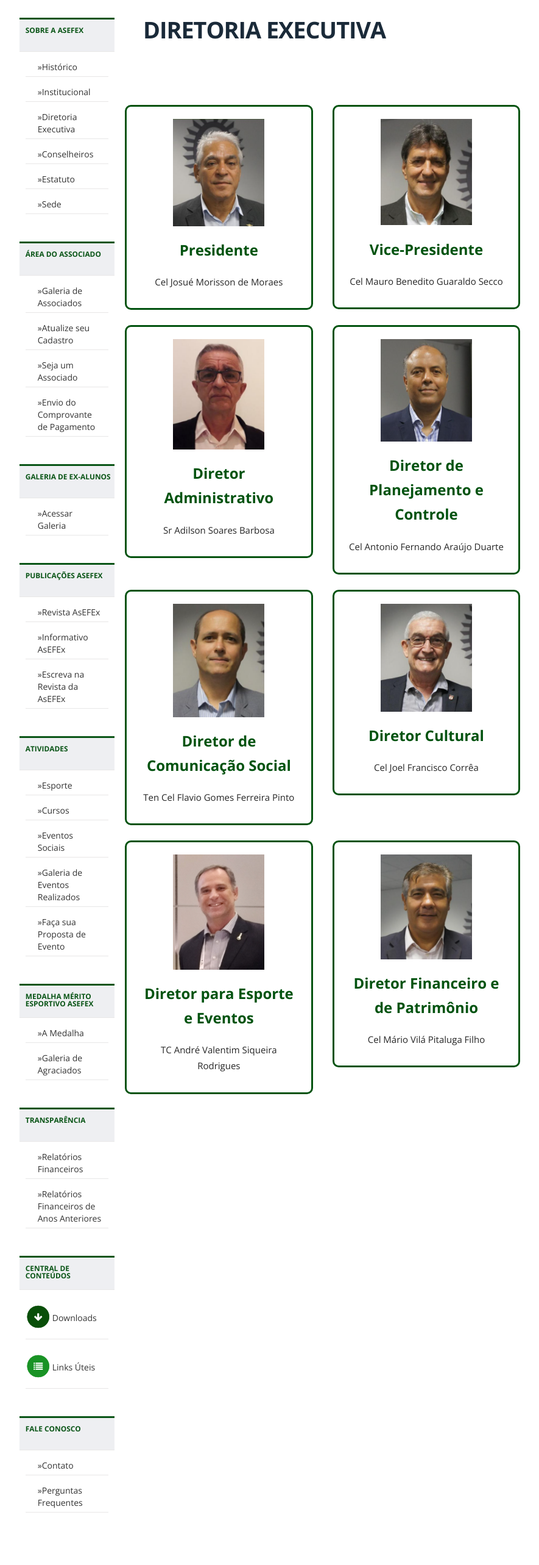
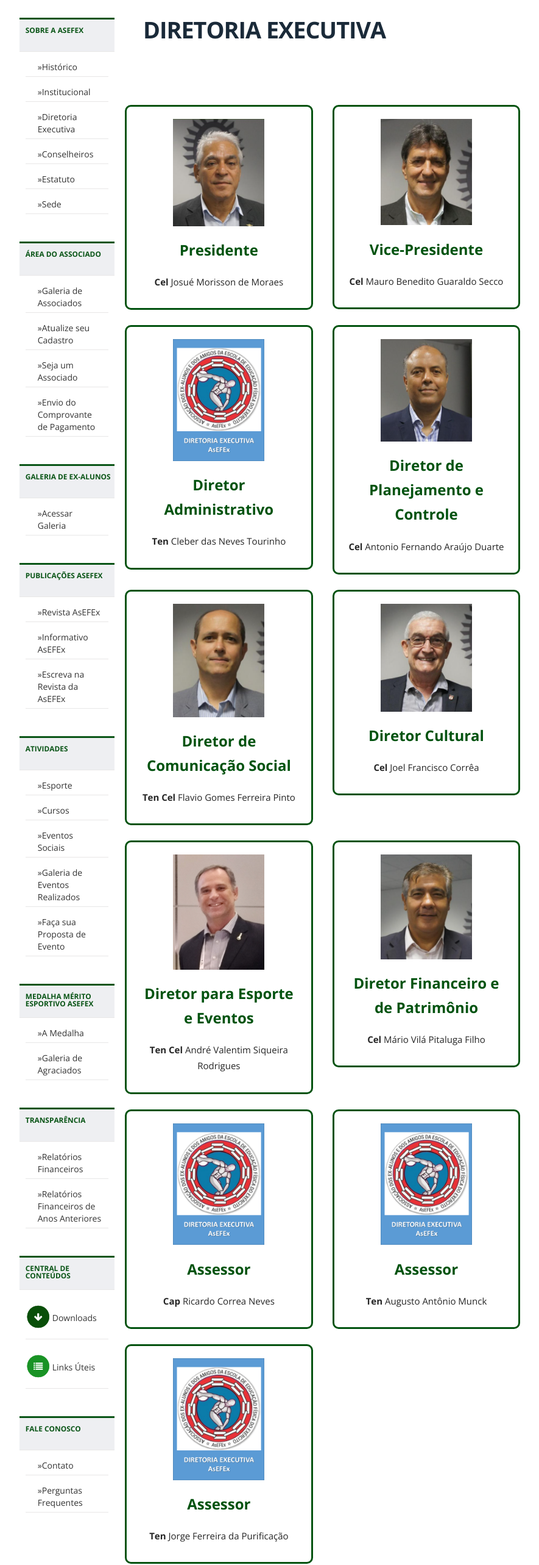
Before and after one commit to IvoLinux/AsEFEx-Nextjs, a Next.js app: page /diretoria-executiva in a window 1280 px wide. Shown: the part 234-2800 px from the top of the page at 61% size, without its empty margins (135-1020 px from the left). Built offline with nearby package versions, Linux system fonts and the light colour scheme.

Commit message:
Pages sections 1 & 2

```diff
--- a/public/css/css_adicional.css
+++ b/public/css/css_adicional.css
@@ -62,7 +62,6 @@ ul li{
     color: #262626;
     width: auto;
     text-align: center;
-    height: auto;
 }
 .card a{
     color: #262626;
--- a/src/components/footer.js
+++ b/src/components/footer.js
@@ -123,8 +123,11 @@ function Footer() {
          </div>
          <div className="footer-ferramenta">
             <div className="container">
-               <p>Site desenvolvido em parceria com a empresa júnior <Link href="https://imejunior.com.br/?gclid=CjwKCAiAo5qABhBdEiwAOtGmbunns7N22hr1ixaTe6DrGL9vlz8M_DndcTc0pQr53zk_-ddVIBDX5xoCXG4QAvD_BwE">IME
-                  Júnior</Link></p>
+               <p>Site desenvolvido em parceria com a empresa júnior
+                  <Link style={{color: '#0088CC'}} href="https://imejunior.com.br/?gclid=CjwKCAiAo5qABhBdEiwAOtGmbunns7N22hr1ixaTe6DrGL9vlz8M_DndcTc0pQr53zk_-ddVIBDX5xoCXG4QAvD_BwE">
+                     IME Júnior
+                  </Link>
+               </p>
             </div>
          </div>
          <div className="footer-atalhos visible-phone">
--- a/src/pages/cadastro.js
+++ b/src/pages/cadastro.js
@@ -71,9 +71,9 @@ function Cadastro() {
                   <span className="hide">Início do conteúdo da página</span>
                   <h1 className="documentFirstHeading">ATUALIZE SEU CADASTRO</h1>
                   <p>Mantenha seus dados atualizados preenchendo a ficha de Inscrição de Sócio da AsEFEx no formulário:</p>
-                  <Link href="https://forms.gle/nxcm7XvqrRXDuNvK8">https://forms.gle/nxcm7XvqrRXDuNvK8</Link>
+                  <Link style={{color: '#0088CC'}} href="https://forms.gle/KsQsW8hpMG9HQ1HV8">https://forms.gle/KsQsW8hpMG9HQ1HV8</Link>
                   <p>Basta preencher e submeter no próprio site.</p>
-                  <p>Permanecemos à disposição para contatos por e-mail – <Link href="asefex1990@gmail.com">asefex1990@gmail.com</Link>- ou pessoalmente na sede da AsEFEx, de segunda à sexta, de 9h às 12h. </p>
+                  <p>Permanecemos à disposição para contatos por e-mail – <Link style={{color: '#0088CC'}} href="asefex1990@gmail.com">asefex1990@gmail.com</Link>- ou pessoalmente na sede da AsEFEx, de segunda à sexta, de 9h às 12h. </p>
                   <span className="hide">Fim do conteúdo da página</span>
                 </section>
               </div>
--- a/src/pages/comprovante.js
+++ b/src/pages/comprovante.js
@@ -72,8 +72,9 @@ export default function Home() {
                   <h1 className="documentFirstHeading">COMPROVANTE DE PAGAMENTO</h1>
                   <p>Os dados bancários para a transferência de valores visando à quitação da anuidade são os seguintes:</p>
                   <p><strong>ASEFEX - Banco do Brasil - Agência: 287-9 - C/C: 212438-6 - CNPJ: 39.126.347/0001-10</strong></p>
+                  <p>PIX (CNPJ): 39.126.347/0001-10</p>
                   <p>O comprovante da transferência deve ser encaminhado pelo link:</p>
-                  <p><Link href="https://forms.gle/M6BYJbDJFn8NfgNS7 ">https://forms.gle/M6BYJbDJFn8NfgNS7 </Link></p>
+                  <p><Link style={{color: '#0088CC'}} href="https://forms.gle/rrRxbJXLfSrk1DuG8">https://forms.gle/rrRxbJXLfSrk1DuG8</Link></p>
                   <p>Permanecemos à disposição para contatos por e-mail – <Link href="asefex1990@gmail.com">asefex1990@gmail.com</Link>- ou pessoalmente na sede da AsEFEx, de segunda à sexta, de 9h às 12h. </p>
                   <span className="hide">Fim do conteúdo da página</span>
                 </section>
--- a/src/pages/diretoria-executiva.js
+++ b/src/pages/diretoria-executiva.js
@@ -76,62 +76,97 @@ export default function Home() {
                         <div className=" card">
                           <img src="images/presidente.png" />
                           <h2><strong>Presidente</strong></h2>
-                          <p>Cel Josué Morisson de Moraes</p>
+                          <p><b>Cel</b> Josué Morisson de Moraes</p>
                         </div>
                       </div>
+
                       <div className="span4">
                         <div className=" card">
                           <img src="images/vicepresidente.png" />
                           <h2><strong>Vice-Presidente</strong></h2>
-                          <p>Cel Mauro Benedito Guaraldo Secco</p>
+                          <p><b>Cel</b> Mauro Benedito Guaraldo Secco</p>
                         </div>
                       </div>
                     </div>
+
                     <div className="row">
                       <div className="span4">
                         <div className=" card">
-                          <img src="images/diretoradministrativo.png" />
+                          <img src="images/DirExec_Generica.png" />
                           <h2><strong>Diretor Administrativo</strong></h2>
-                          <p>Sr Adilson Soares Barbosa</p>
+                          <p><b>Ten</b> Cleber das Neves Tourinho</p>
                         </div>
                       </div>
+
                       <div className="span4">
                         <div className=" card">
                           <img src="images/diretorplanejamento.png" />
                           <h2><strong>Diretor de Planejamento e Controle</strong></h2>
-                          <p>Cel Antonio Fernando Araújo Duarte</p>
+                          <p><b>Cel</b> Antonio Fernando Araújo Duarte</p>
                         </div>
                       </div>
                     </div>
+
                     <div className="row">
                       <div className="span4">
                         <div className=" card">
                           <img src="images/diretorcomunicacao.png" />
                           <h2><strong>Diretor de Comunicação Social</strong></h2>
-                          <p>Ten Cel Flavio Gomes Ferreira Pinto</p>
+                          <p><b>Ten Cel</b> Flavio Gomes Ferreira Pinto</p>
                         </div>
                       </div>
+
                       <div className="span4">
                         <div className=" card">
                           <img src="images/diretorcultural.png" />
                           <h2><strong>Diretor Cultural</strong></h2>
-                          <p>Cel Joel Francisco Corrêa</p>
+                          <p><b>Cel</b> Joel Francisco Corrêa</p>
                         </div>
                       </div>
                     </div>
+
                     <div className="row">
                       <div className="span4">
                         <div className=" card">
                           <img src="images/diretoresportes.jpg" />
                           <h2><strong>Diretor para Esporte e Eventos</strong></h2>
-                          <p>TC André Valentim Siqueira Rodrigues</p>
+                          <p><b>Ten Cel</b> André Valentim Siqueira Rodrigues</p>
                         </div>
                       </div>
+
                       <div className="span4">
                         <div className=" card">
                           <img src="images/diretorfinanceiro.png" />
                           <h2><strong>Diretor Financeiro e de Patrimônio</strong></h2>
-                          <p>Cel Mário Vilá Pitaluga Filho</p>
+                          <p><b>Cel</b> Mário Vilá Pitaluga Filho</p>
+                        </div>
+                      </div>
+                    </div>
+
+                    <div className="row">
+                      <div className="span4">
+                        <div className=" card">
+                          <img src="images/DirExec_Generica.png" />
+                          <h2><strong>Assessor</strong></h2>
+                          <p><b>Cap</b> Ricardo Correa Neves</p>
+                        </div>
+                      </div>
+
+                      <div className="span4">
+                        <div className=" card">
+                          <img src="images/DirExec_Generica.png" />
+                          <h2><strong>Assessor</strong></h2>
+                          <p><b>Ten</b> Augusto Antônio Munck</p>
+                        </div>
+                      </div>
+                    </div>
+
+                    <div className="row">
+                      <div className="span4">
+                        <div className=" card">
+                          <img src="images/DirExec_Generica.png" />
+                          <h2><strong>Assessor</strong></h2>
+                          <p><b>Ten</b> Jorge Ferreira da Purificação</p>
                         </div>
                       </div>
                     </div>
--- a/src/pages/estatuto.js
+++ b/src/pages/estatuto.js
@@ -106,7 +106,7 @@ export default function Home() {
                     dos Desportos, da Medicina Esportiva, do Lazer e do Patrimônio Histórico, Artístico
                     e Cultural.</p>
                   <p>&nbsp; VII – Promover atividades esportivas, recreativas e sociais.</p>
-                  <p><em>Para ler o restante do estatuto, clique <Link href="documentos/estatuto.pdf">aqui</Link>.</em></p>
+                  <p><em>Para ler o restante do estatuto, clique <Link style={{color: '#0088CC'}} href="documentos/estatuto.pdf">aqui</Link>.</em></p>
                   <h1>Regimento Interno</h1>
                   <h3>Capítulo-I Da Finalidade, do Objetivo, do Foro, da Obediência</h3>
                   <h4>Secão I- Da Finalidade</h4>
@@ -132,7 +132,7 @@ export default function Home() {
                     associados, todos e quaisquer praticantes de qualquer religião, credo político e
                     preferência de clubes. Não havendo qualquer tipo de discriminação de religião, raça,
                     credo político ou desportivo. </p>
-                  <p><em>Para conferir o restante do regimento interno clique <Link href="documentos/regimento-interno.pdf">aqui</Link>.</em></p>
+                  <p><em>Para conferir o restante do regimento interno clique <Link style={{color: '#0088CC'}} href="documentos/regimento-interno.pdf">aqui</Link>.</em></p>
                   <span className="hide">Fim do conteúdo da página</span>
                 </section>
               </div>
--- a/src/pages/sede.js
+++ b/src/pages/sede.js
@@ -79,7 +79,7 @@ export default function Home() {
                           <Link href="#">Sobre a Sede</Link>
                         </h2>
                         <p>A sede da AsEFEx - Associação dos Ex-Alunos e dos Amigos da Escola de Educação Física do Exército fica na Fortaleza de São João, no bairro das Urca, no Rio de Janeiro-RJ, em dependências sob cessão do Centro de Capacitação Física do Exército Brasileiro.</p>
-                        <p>Para saber mais sobre a localização da AsEFEx, <Link href="https://goo.gl/maps/N53Y6ugWhxis7Lmm7">clique aqui </Link>.</p>
+                        <p>Para saber mais sobre a localização da AsEFEx, <Link style={{color: '#0088CC'}} href="https://goo.gl/maps/N53Y6ugWhxis7Lmm7">clique aqui </Link>.</p>
                       </div>
                       {/* fim .span4 */}
                       <div className="span8">
--- a/src/pages/seja-associado.js
+++ b/src/pages/seja-associado.js
@@ -66,12 +66,12 @@ export default function Home() {
           <div className="container">
             <div className="row-fluid">
               <Menu />
-              <div id="content" className="span9">
+              <div id="content" className="internas span9">
                 <section id="content-section">
                   <span className="hide">Início do conteúdo da página</span>
                   <h1 className="documentFirstHeading">SEJA ASSOCIADO</h1>
                   <p>Torne-se associado preenchendo a ficha de Inscrição de Sócio da AsEFEx no formulário:</p>
-                  <Link href="https://forms.gle/nxcm7XvqrRXDuNvK8">https://forms.gle/nxcm7XvqrRXDuNvK8</Link>
+                  <Link style={{color: '#0088CC'}} href="https://forms.gle/rrRxbJXLfSrk1DuG8">https://forms.gle/rrRxbJXLfSrk1DuG8</Link>
                   <p>Basta preencher e submeter no próprio site.</p>
                   <p>Permanecemos à disposição para contatos por e-mail – <Link href="asefex1990@gmail.com">asefex1990@gmail.com</Link>- ou pessoalmente na sede da AsEFEx, de segunda à sexta, de 9h às 12h. </p>
                   <span className="hide">Fim do conteúdo da página</span>
```
Also changed, not shown: src/pages/conselhos.js (+13 -15 lines), public/images/DirExec_Generica.png (added).
